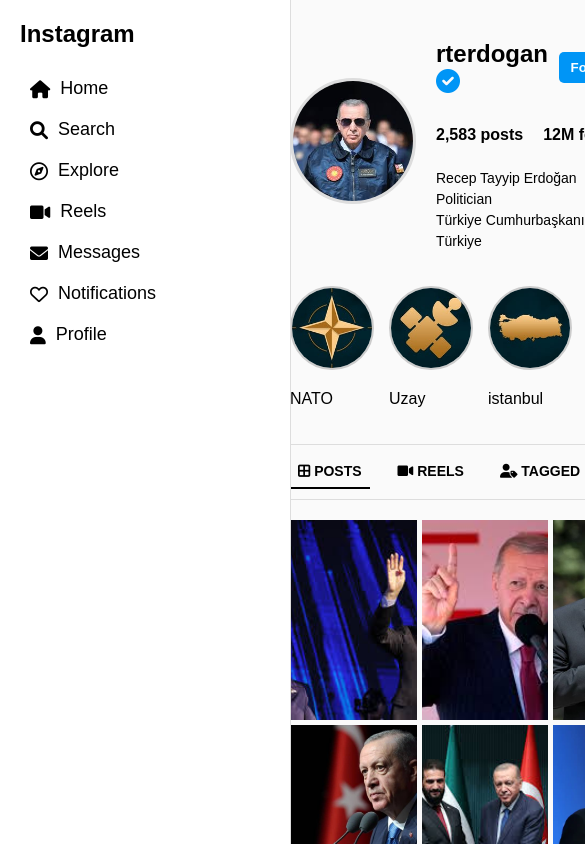
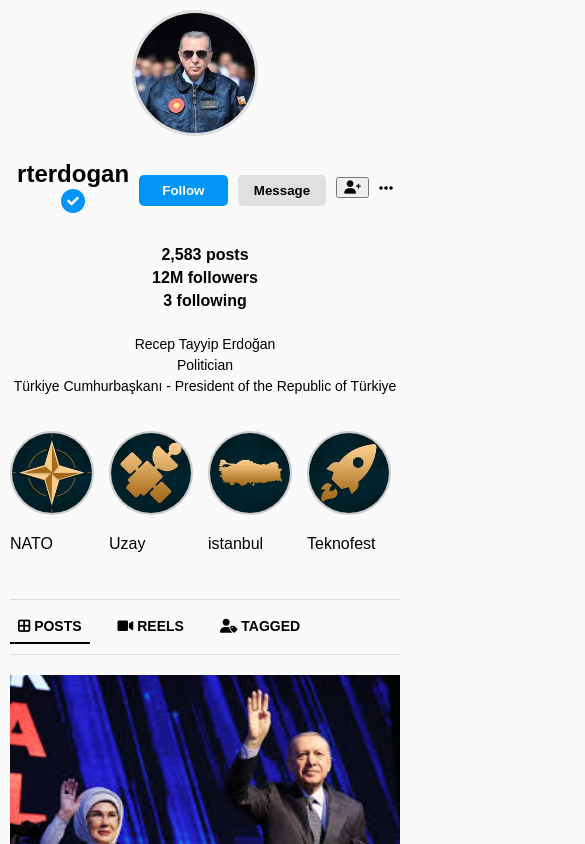
Before and after one commit to SMBivor/instagramprofile-webpage, a plain HTML site: page index.html in a window 390 px wide. Shown: the top 844 px of the page, 585 px wide, since content can reach past the window. Drawn offline with Linux system fonts and the light colour scheme; files whose address does not match are found by name.

Commit message:
style.css

```diff
--- a/style.css
+++ b/style.css
@@ -25,6 +25,7 @@ body {
     left: 0;
     top: 0;
     border-right: 1px solid #ddd;
+    transition: width 0.3s ease-in-out;
 }
 
 .insta-logo {
@@ -83,34 +84,11 @@ main {
     flex-direction: column;
 }
 
-
 .profile-top {
     display: flex;
     align-items: center;
     gap: 10px;
 }
-.friend-request-btn {
-    width: 35px;
-    height: 35px;
-    border: none;
-    background-color: #f0f0f0; /* Light gray */
-    border-radius: 10px;
-    display: flex;
-    align-items: center;
-    justify-content: center;
-    cursor: pointer;
-    transition: background 0.3s ease-in-out;
-}
-
-.friend-request-btn i {
-    font-size: 18px;
-    color: #000;
-}
-
-.friend-request-btn:hover {
-    background-color: #e0e0e0; /* Darker gray */
-}
-
 
 .verified-icon {
     color: #0095f6;
@@ -225,3 +203,125 @@ main {
 .posts-grid img:hover {
     transform: scale(1.05);
 }
+
+/* 🔥 RESPONSIVE DESIGN 🔥 */
+@media screen and (max-width: 1024px) {
+    .container {
+        max-width: 100%;
+    }
+
+    .sidebar {
+        width: 200px;
+    }
+
+    main {
+        margin-left: 220px;
+    }
+
+    .posts-grid {
+        grid-template-columns: repeat(2, 1fr);
+    }
+}
+
+@media screen and (max-width: 768px) {
+    .sidebar {
+        width: 70px;
+        padding: 10px;
+    }
+
+    .insta-logo {
+        display: none; /* Hide Instagram text logo */
+    }
+
+    nav ul li {
+        font-size: 14px;
+        justify-content: center;
+    }
+
+    nav ul li i {
+        font-size: 20px; /* Only show icons */
+    }
+
+    main {
+        margin-left: 80px;
+        padding: 10px;
+    }
+
+    .profile-header {
+        flex-direction: column;
+        align-items: center;
+        text-align: center;
+    }
+
+    .profile-info {
+        align-items: center;
+    }
+
+    .stats {
+        flex-direction: column;
+        align-items: center;
+        gap: 5px;
+    }
+
+    .follow-btn, .message-btn {
+        width: 100%;
+        margin-top: 5px;
+    }
+
+    .stories {
+        overflow-x: auto;
+        display: flex;
+        white-space: nowrap;
+        padding-bottom: 10px;
+    }
+
+    .story {
+        flex: 0 0 auto;
+    }
+
+    .posts-grid {
+        grid-template-columns: repeat(2, 1fr);
+    }
+}
+
+@media screen and (max-width: 480px) {
+    .sidebar {
+        display: none; /* Hide sidebar completely on small screens */
+    }
+
+    main {
+        margin-left: 0;
+        padding: 10px;
+    }
+
+    .profile-header {
+        flex-direction: column;
+        align-items: center;
+        text-align: center;
+    }
+
+    .profile-info {
+        align-items: center;
+    }
+
+    .stats {
+        flex-direction: column;
+        align-items: center;
+        gap: 5px;
+    }
+
+    .stories {
+        overflow-x: auto;
+        display: flex;
+        white-space: nowrap;
+        padding-bottom: 10px;
+    }
+
+    .story {
+        flex: 0 0 auto;
+    }
+
+    .posts-grid {
+        grid-template-columns: repeat(1, 1fr);
+    }
+}
```
